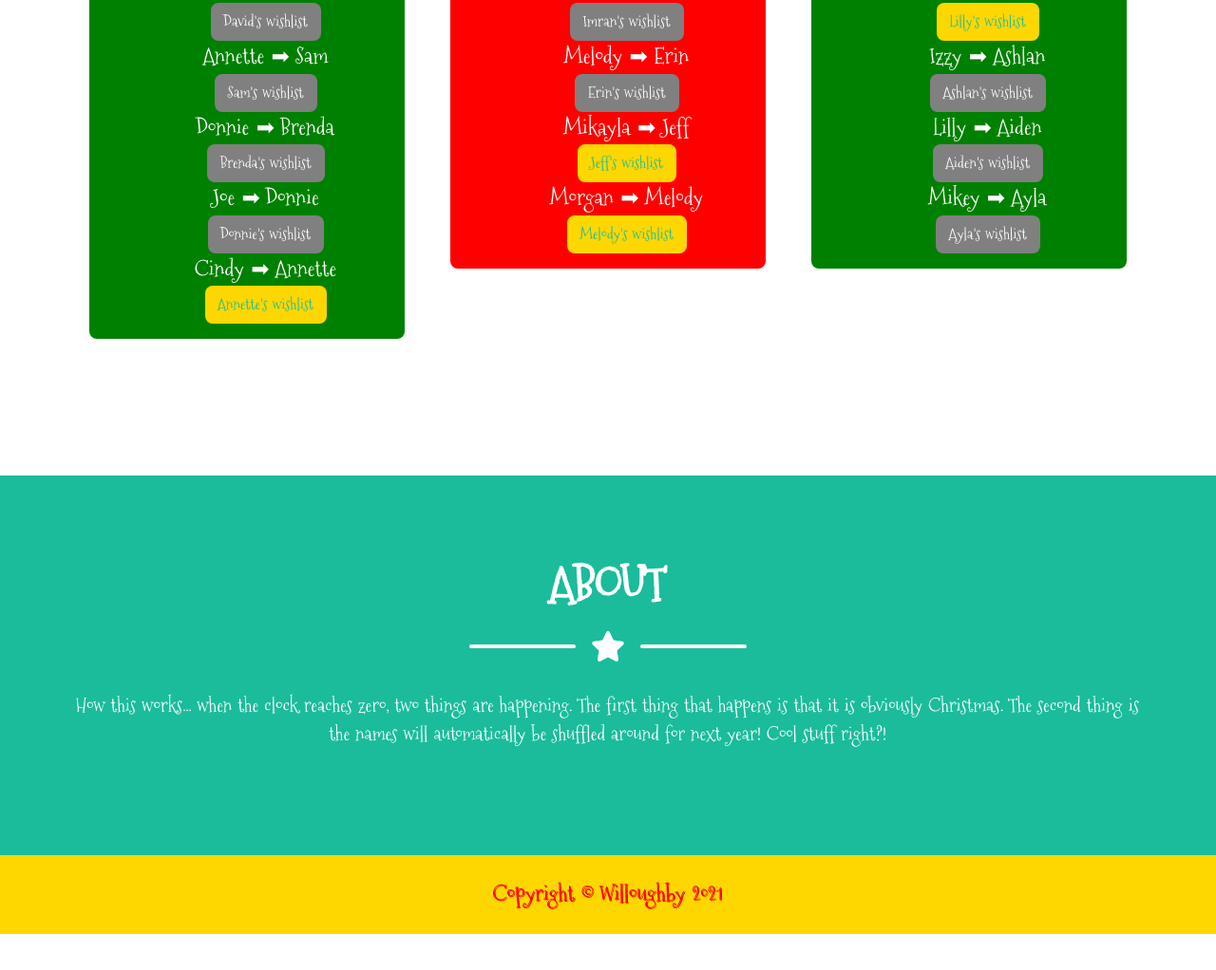
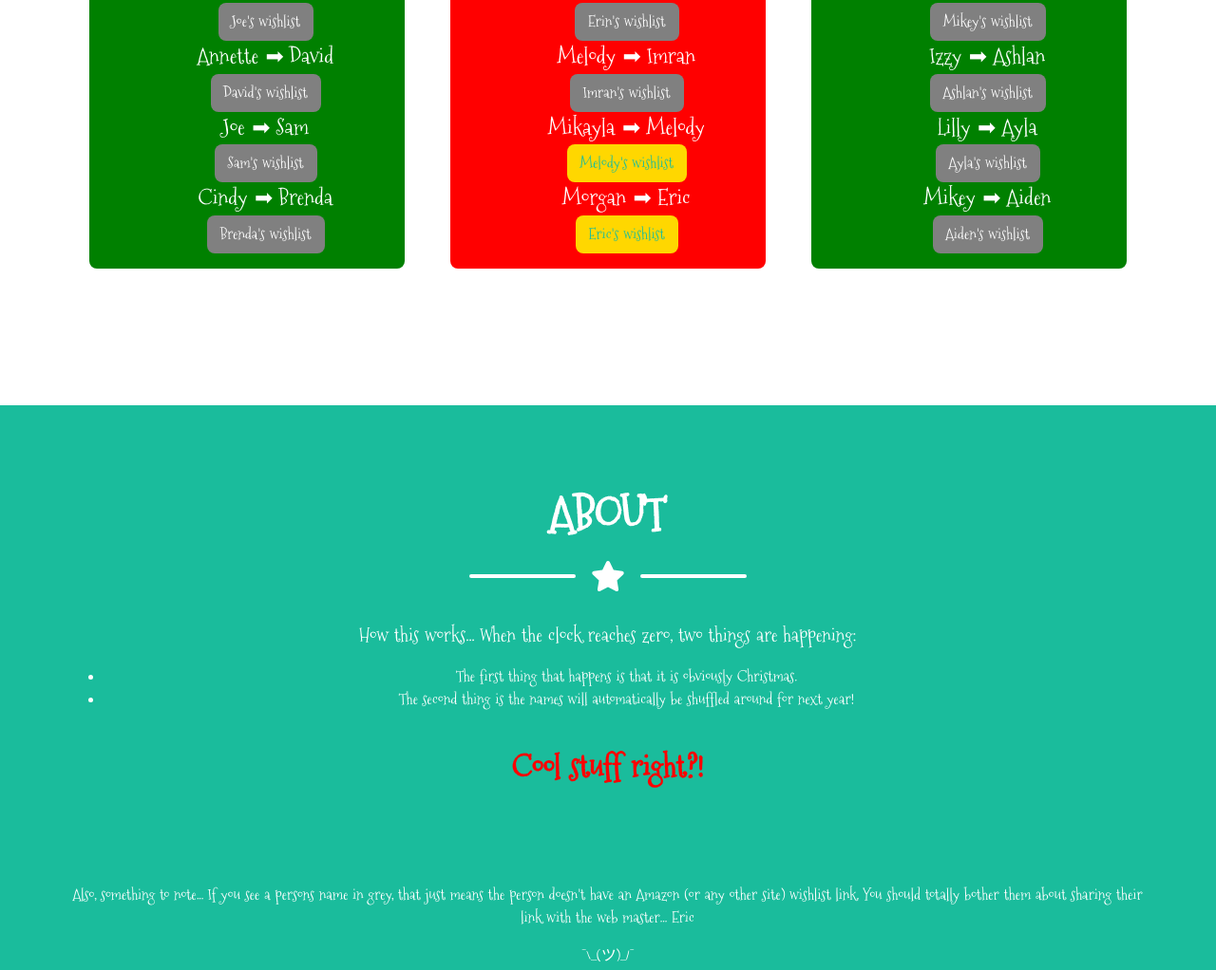
Before and after one commit to Ericww32/Secret_Santa, a plain HTML site: page index.html in a window 1280 px wide. Shown: the part 1100-2122 px from the top of the page at 95% size. Before the commit the page ends 2084 px from the top, so only its background shows below. Drawn offline with nearby package versions, Linux system fonts and the light colour scheme; animation ran at ten frames a second; a web font is replaced by a local one.

Commit message:
Updated who got who, about, dates and countdown sections.

```diff
--- a/JS/Countdown.js
+++ b/JS/Countdown.js
@@ -1,5 +1,5 @@
 // Set the date we're counting down to
-var i = 2020;
+var i = 2021;
 var countDownDate = new Date("Dec 25, " + i + " 00:00:00").getTime();
 
 // Update the count down every 1 second
--- a/JS/Display.js
+++ b/JS/Display.js
@@ -4,38 +4,37 @@ let babiesDisplay = document.getElementById("babies");
 
 var adultsJSON = '{ ' +
     '"person": [' +
-        '{"name": "Brenda", "assigned": "Jackie", "ignore": "", "link": ""},' +
-        '{"name": "David", "assigned": "Joe", "ignore": "", "link": ""},' +
-        '{"name": "Jackie", "assigned": "Cindy", "ignore": "", "link": ""},' +
-        '{"name": "Sam", "assigned": "David", "ignore": "", "link": ""},' +
-        '{"name": "Annette", "assigned": "Sam", "ignore": "", "link": "https://www.amazon.com/hz/wishlist/ls/3PUOS221DGMJU?ref=cm_sw_sm_r_wl_ip_PLh48gOkiQzUJ"},' +
-        '{"name": "Donnie", "assigned": "Brenda", "ignore": "", "link": ""},' +
-        '{"name": "Joe", "assigned": "Donnie", "ignore": "", "link": ""},' +
-        '{"name": "Cindy", "assigned": "Annette", "ignore": "", "link": "https://www.amazon.com/hz/wishlist/ls/45542NYYP0KO?ref_=wl_share"}' +
+        '{"name": "Brenda", "assigned": "Cindy", "ignore": "", "link": ""},' +
+        '{"name": "David", "assigned": "Jackie", "ignore": "", "link": ""},' +
+        '{"name": "Jackie", "assigned": "Annette", "ignore": "", "link": ""},' +
+        '{"name": "Sam", "assigned": "Joe", "ignore": "", "link": ""},' +
+        '{"name": "Annette", "assigned": "David", "ignore": "", "link": "https://www.amazon.com/hz/wishlist/ls/3PUOS221DGMJU?ref=cm_sw_sm_r_wl_ip_PLh48gOkiQzUJ"},' +
+        '{"name": "Joe", "assigned": "Sam", "ignore": "", "link": ""},' +
+        '{"name": "Cindy", "assigned": "Brenda", "ignore": "", "link": "https://www.amazon.com/hz/wishlist/ls/45542NYYP0KO?ref_=wl_share"}' +
     ']' +
 '}';
 
 var kidsJSON = '{ ' +
     '"person": [' +
-        '{"name": "Eric", "assigned": "Mikayla", "ignore": "", "link": "https://www.amazon.com/hz/wishlist/ls/2TB6LH8QBNIRE?ref_=wl_share"},' +
-        '{"name": "Erin", "assigned": "Eric", "ignore": "", "link": ""},' +
-        '{"name": "Imran", "assigned": "Morgan", "ignore": "", "link": ""},' +
-        '{"name": "Jeff", "assigned": "Imran", "ignore": "", "link": "https://www.amazon.com/hz/wishlist/ls/2BI9NMK0ZTYX3?ref_=wl_share"},' +
-        '{"name": "Melody", "assigned": "Erin", "ignore": "", "link": "https://www.amazon.com/hz/wishlist/ls/RJX3PDJ6XB8S?ref_=wl_share"},' +
-        '{"name": "Mikayla", "assigned": "Jeff", "ignore": "", "link": "https://www.amazon.com/hz/wishlist/ls/2GJV6MB1EZB9Z?ref_=wl_share"},' +
-        '{"name": "Morgan", "assigned": "Melody", "ignore": "", "link": "https://www.amazon.com/hz/wishlist/ls/RQ4O9T8XMS5?ref_=wl_share"}' +
+        '{"name": "Eric", "assigned": "Morgan", "ignore": "", "link": "https://www.amazon.com/hz/wishlist/ls/2TB6LH8QBNIRE?ref_=wl_share"},' +
+        '{"name": "Erin", "assigned": "Jeff", "ignore": "", "link": ""},' +
+        '{"name": "Imran", "assigned": "Mikayla", "ignore": "", "link": ""},' +
+        '{"name": "Jeff", "assigned": "Erin", "ignore": "", "link": "https://www.amazon.com/hz/wishlist/ls/2BI9NMK0ZTYX3?ref_=wl_share"},' +
+        '{"name": "Melody", "assigned": "Imran", "ignore": "", "link": "https://www.amazon.com/hz/wishlist/ls/RJX3PDJ6XB8S?ref_=wl_share"},' +
+        '{"name": "Mikayla", "assigned": "Melody", "ignore": "", "link": "https://www.amazon.com/hz/wishlist/ls/2GJV6MB1EZB9Z?ref_=wl_share"},' +
+        '{"name": "Morgan", "assigned": "Eric", "ignore": "", "link": "https://www.amazon.com/hz/wishlist/ls/RQ4O9T8XMS5?ref_=wl_share"}' +
     ']' +
 '}';
 
 var babiesJSON = '{ ' +
     '"person": [' +
-        '{"name": "Aiden", "assigned": "Henry", "ignore": "", "link": ""},' +
-        '{"name": "Ayla", "assigned": "Mikey", "ignore": "", "link": ""},' +
+        '{"name": "Aiden", "assigned": "Lilly", "ignore": "", "link": ""},' +
+        '{"name": "Ayla", "assigned": "Henry", "ignore": "", "link": ""},' +
         '{"name": "Ashlan", "assigned": "Izzy", "ignore": "", "link": ""},' +
-        '{"name": "Henry", "assigned": "Lilly", "ignore": "", "link": "https://www.amazon.com/hz/wishlist/ls/EYCB04U0H7MY/ref=nav_wishlist_lists_3?_encoding=UTF8&type=wishlist"},' +
+        '{"name": "Henry", "assigned": "Mikey", "ignore": "", "link": "https://www.amazon.com/hz/wishlist/ls/EYCB04U0H7MY/ref=nav_wishlist_lists_3?_encoding=UTF8&type=wishlist"},' +
         '{"name": "Izzy", "assigned": "Ashlan", "ignore": "", "link": ""},' +
-        '{"name": "Lilly", "assigned": "Aiden", "ignore": "", "link": "https://www.amazon.com/hz/wishlist/ls/3N3JBCVC6P85?ref=cm_sw_sm_r_wl_ip_UbTqwFHjZOtmH"},' +
-        '{"name": "Mikey", "assigned": "Ayla", "ignore": "", "link": ""}' +
+        '{"name": "Lilly", "assigned": "Ayla", "ignore": "", "link": "https://www.amazon.com/hz/wishlist/ls/3N3JBCVC6P85?ref=cm_sw_sm_r_wl_ip_UbTqwFHjZOtmH"},' +
+        '{"name": "Mikey", "assigned": "Aiden", "ignore": "", "link": ""}' +
     ']' +
 '}';
 
--- a/index.html
+++ b/index.html
@@ -6,16 +6,15 @@
         <meta name="description" content="Automatically generate a list of names for the secret santa to keep it honest." />
         <meta name="author" content="Eric Willoughby" />
         <title>Secret Santa</title>
-        <!-- Favicon-->
         <link href="./Assets/img/favicon.ico" rel="icon" type="image/x-icon"/>
-        <!-- Font Awesome icons (free version)-->
+        <!-- Font Awesome icons (free version) -->
         <script src="https://use.fontawesome.com/releases/v5.13.0/js/all.js" crossorigin="anonymous"></script>
 
         <link href="./CSS/styles.css" rel="stylesheet" />
         <link href="./CSS/SantaStyle.css" rel="stylesheet" />
     </head>
     <body id="page-top">
-        <!-- Navigation-->
+        <!-- Navigation -->
         <nav class="navbar navbar-expand-lg christmasHeader text-uppercase fixed-top" id="mainNav">
             <div class="container">
                 <a class="navbar-brand js-scroll-trigger text-holly" href="#page-top">Not So Secret Santa!</a>
@@ -40,12 +39,13 @@
                 </div>
             </div>
         </nav>
-        <!-- Masthead-->
+
+        <!-- Masthead -->
         <header class="masthead christmasBackground text-center">
             <div class="container d-flex align-items-center flex-column">
-                <!-- Masthead Heading-->
+                <!-- Masthead Heading -->
                 <h1 class="container final-count-down text-uppercase">Christmas Countdown</h1>
-                <!-- Icon Divider-->
+                <!-- Icon Divider -->
                 <div class="divider-custom divider-light">
                     <div class="divider-custom-line"></div>
                     <div class="divider-custom-icon">
@@ -54,24 +54,25 @@
                         <i class="fas fa-star"></i></div>
                     <div class="divider-custom-line"></div>
                 </div>
-                <!-- Masthead Subheading-->
+                <!-- Masthead Subheading -->
                 <p class="masthead-subheading count-down-timer font-weight-light mb-0" id="theFinalCountdown"></p>
             </div>
         </header>
-        <!-- whoGot Section-->
+
+        <!-- whoGot Section -->
         <section class="page-section portfolio" id="whoGot">
             <div class="container">
-                <!-- whoGot Section Heading-->
+                <!-- whoGot Section Heading -->
                 <h2 class="page-section-heading text-holly text-center text-uppercase text-secondary mb-0">Who Got Who???</h2>
-                <!-- Icon Divider-->
+                <!-- Icon Divider -->
                 <div class="divider-custom">
                     <div class="divider-custom-line"></div>
                     <div class="divider-custom-icon"><i class="fas fa-star"></i></div>
                     <div class="divider-custom-line"></div>
                 </div>
-                <!-- whoGot Grid Items-->
+                <!-- whoGot Grid Items -->
                 <div class="row">
-                    <!-- whoGot Item 1-->
+                    <!-- whoGot Item 1 -->
                     <div class="col-md-6 col-lg-4 mb-5">
                         <div class="portfolio-item mx-auto" style="background-color:green;">
                             <center>
@@ -83,7 +84,7 @@
                             </center>
                         </div>
                     </div>
-                    <!-- whoGot Item 2-->
+                    <!-- whoGot Item 2 -->
                     <div class="col-md-6 col-lg-4 mb-5">
                         <div class="portfolio-item mx-auto text-column" style="background-color:red;">
                             <center>
@@ -95,7 +96,7 @@
                             </center>
                         </div>
                     </div>
-                    <!-- whoGot Item 3-->
+                    <!-- whoGot Item 3 -->
                     <div class="col-md-6 col-lg-4 mb-5">
                         <div class="portfolio-item mx-auto text-column" style="background-color:green;">
                             <center>
@@ -110,34 +111,46 @@
                 </div>
             </div>
         </section>
-        <!-- About Section-->
+
+        <!-- About Section -->
         <section class="page-section jolly text-white mb-0" id="about">
             <div class="container">
-                <!-- About Section Heading-->
+                <!-- About Section Heading -->
                 <h2 class="page-section-heading text-center text-uppercase text-jolly">About</h2>
-                <!-- Icon Divider-->
+                <!-- Icon Divider -->
                 <div class="divider-custom divider-light">
                     <div class="divider-custom-line"></div>
                     <div class="divider-custom-icon"><i class="fas fa-star"></i></div>
                     <div class="divider-custom-line"></div>
                 </div>
-                <!-- About Section Content-->
+                <!-- About Section Content -->
                 <div class="row">
-                    <div class="text-center text-jolly ml-auto"><p class="lead">
-                        How this works... when the clock reaches zero, two things are happening.
-                        The first thing that happens is that it is obviously Christmas.
-                        The second thing is the names will automatically be shuffled around for next year! Cool stuff right?!</p></div>
+                    <div class="text-center text-jolly m-auto"><p class="lead">
+                        How this works... When the clock reaches zero, two things are happening:
+                        <ul>
+                          <li>The first thing that happens is that it is obviously Christmas.</li>
+                          <li>The second thing is the names will automatically be shuffled around for next year!</li>
+                        </ul>
+                        <br>
+                        <h2 class="text-holly">Cool stuff right?!</h2>
+                        <br><br><br><br>
+                        <p>Also, something to note... If you see a persons name in grey, that just means the person doesn't have an Amazon (or any other site) wishlist link. You should totally bother them about sharing their link with the web master... Eric</p>
+                        <p>¯\_(ツ)_/¯</p>
+                    </div>
                 </div>
             </div>
         </section>
-        <!-- Copyright Section-->
+
+        <!-- Copyright Section -->
         <div class="copyright py-4 text-center text-copyright">
             <div id="currYear" class="container"></div>
         </div>
-        <!-- Scroll to Top Button (Only visible on small and extra-small screen sizes)-->
+
+        <!-- Scroll to Top Button (Only visible on small and extra-small screen sizes) -->
         <div class="scroll-to-top d-lg-none position-fixed">
             <a class="js-scroll-trigger d-block text-center text-white rounded" href="#page-top"><i class="fa fa-chevron-up"></i></a>
         </div>
+
         <!-- Modal -->
         <div class="modal fade" id="rulesModal" tabindex="-1" role="dialog" aria-labelledby="rulesModalLabel" aria-hidden="true">
             <div class="modal-dialog" role="document">
@@ -147,7 +160,7 @@
                     </div>
                     <div class="modal-body text-holly">
                         1. $30 limit <br />
-                        2. All picks are final for the year ending in 2020<br />
+                        2. All picks are final for the year ending in 2021<br />
                         3. Love each other ✌️<br />
                     </div>
                     <div class="modal-footer">
@@ -156,6 +169,8 @@
                 </div>
             </div>
         </div>
+
+        <!-- Scripts -->
         <script src="https://cdnjs.cloudflare.com/ajax/libs/jquery/3.5.1/jquery.min.js"></script>
         <script src="https://stackpath.bootstrapcdn.com/bootstrap/4.5.0/js/bootstrap.bundle.min.js"></script>
         <script src="https://cdnjs.cloudflare.com/ajax/libs/jquery-easing/1.4.1/jquery.easing.min.js"></script>
```
Also changed, not shown: History/2020.png (added).
